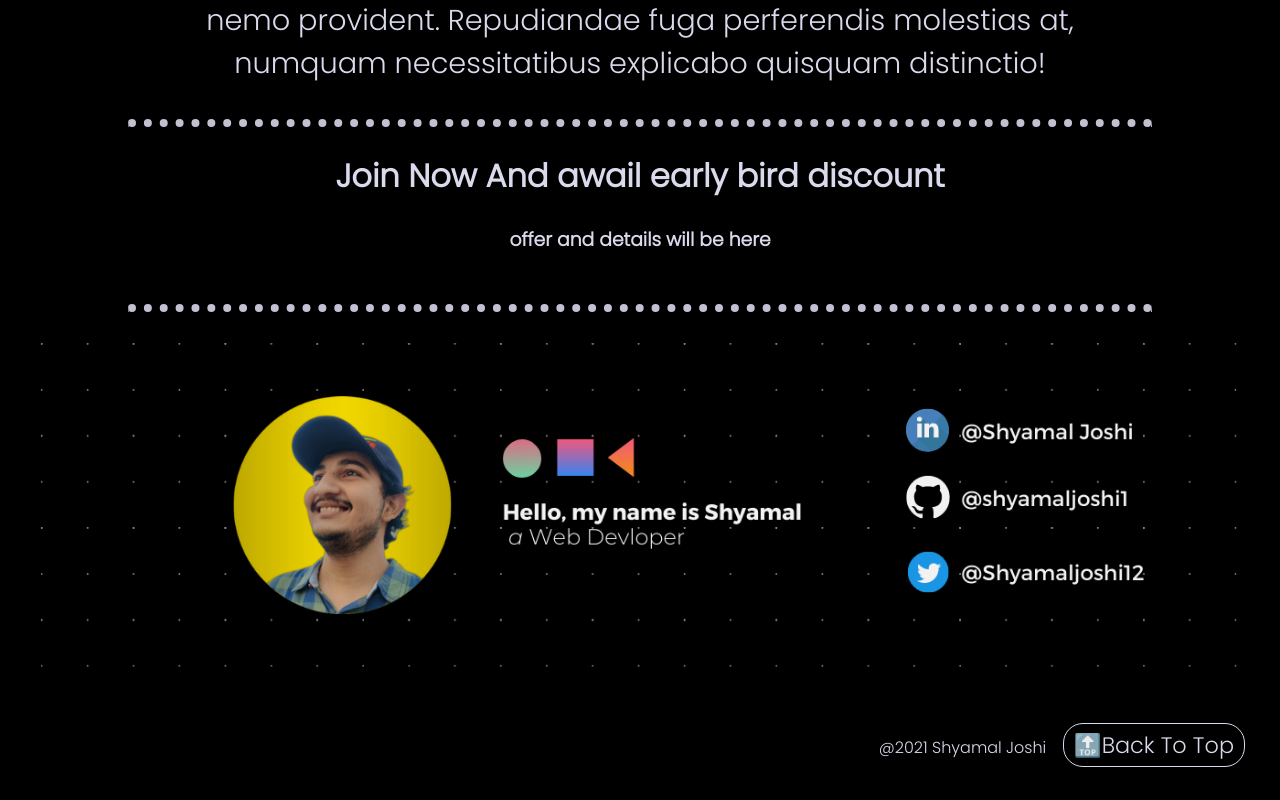
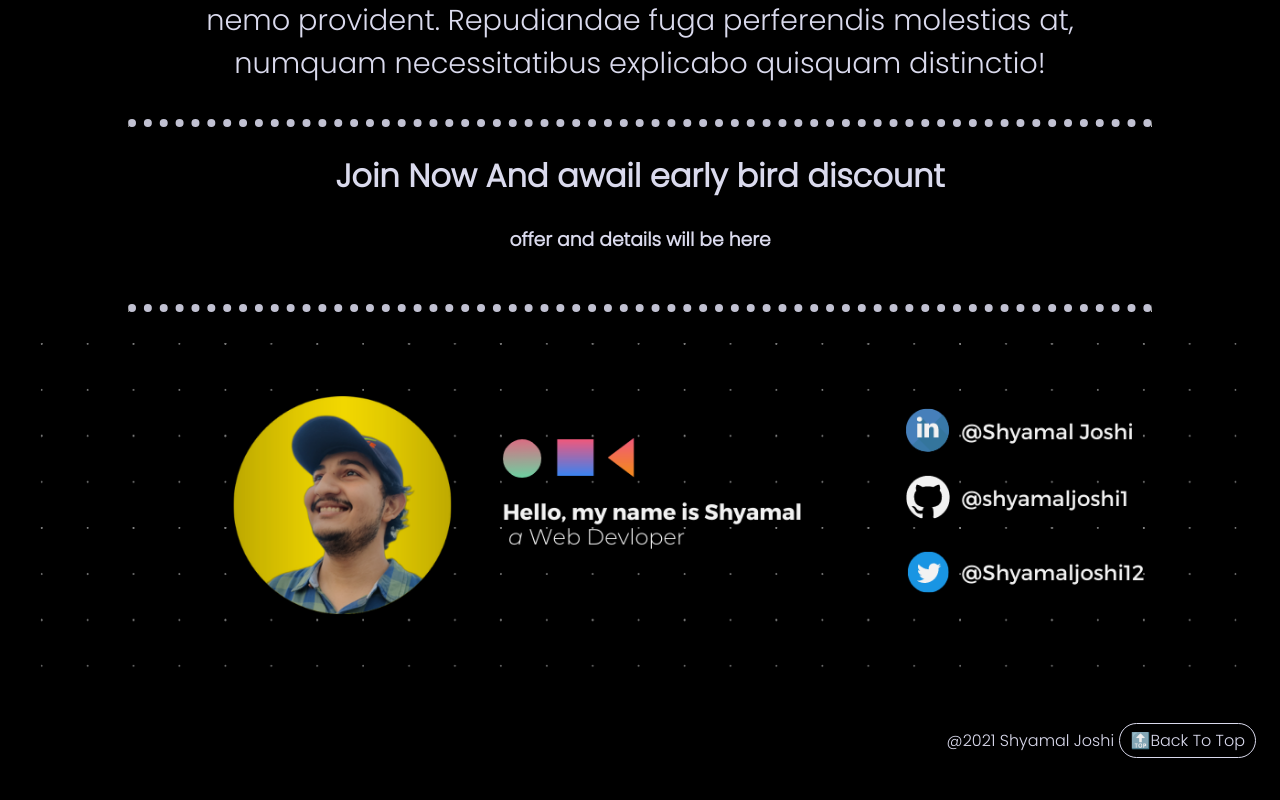
Before and after one commit to shyamaljoshi1/GymHeroes, a plain HTML site: page index.html in a window 1280 px wide. Shown: the part 1355-2155 px from the top of the page. Drawn offline with nearby package versions, Linux system fonts and the light colour scheme.

Commit message:
Update style.css

```diff
--- a/css/style.css
+++ b/css/style.css
@@ -118,9 +118,9 @@ footer {
 footer a {
     border: 1px solid lavender;
     border-radius: 20px;
-    margin: 12px;
+    margin: 1px;
     padding: 5px 10px;
-    font-size: 1.4em;
+/*     font-size: 1.4em; */
 }
 
 footer a:hover {
```
